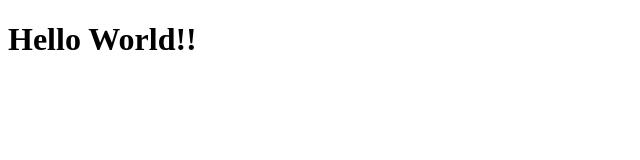
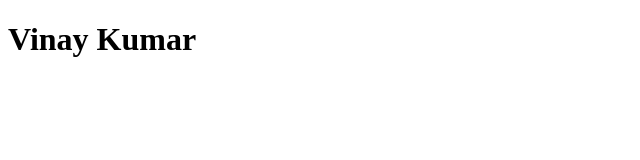
Before and after one commit to vinay-kumar-projects/miniproject, a React (Create React App) app: page / in a window 1280 px wide. Shown: the top 160 px of the page, without its empty margins (0-640 px from the left). Built offline with nearby package versions, Linux system fonts and the light colour scheme.

Commit message:
Traditioal method of rendering

```diff
--- a/src/index.js
+++ b/src/index.js
@@ -1,4 +1,4 @@
 import React from 'react';
 import ReactDom from 'react-dom';
 
-ReactDom.render(<h1>Hello World!!</h1>, document.getElementById('root'))
+ReactDom.render(<h1>Vinay Kumar</h1>, document.getElementById('root'))
```
